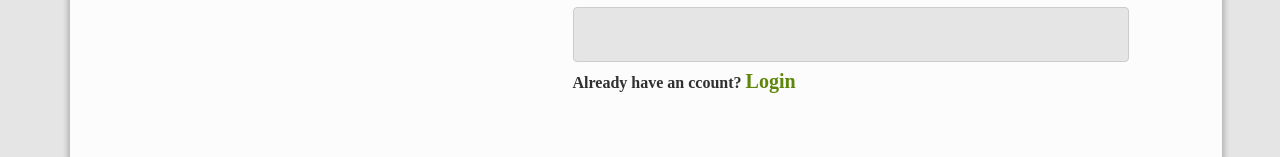
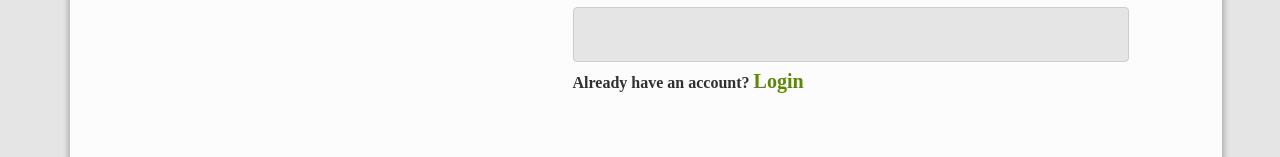
Before and after one commit to chiomaT/Decagon-week8-task, a React (Create React App) app in the folder job-app/: page / in a window 1280 px wide. Shown: the part 597-754 px from the top of the page. Built offline with nearby package versions, Linux system fonts and the light colour scheme.

Commit message:
new update

```diff
--- a/job-app/src/App.js
+++ b/job-app/src/App.js
@@ -1,13 +1,17 @@
 import React from 'react';
 import ApplicationForm from './Components/ApplicationForm'
 import Employer from './Components/Employer/Employerjs';
+import Header from './Components/ApplicationForm'
+import Footer from "./Components/ApplicationForm";
 // import './App.css';
 
 function App() {
   return (
     <div className="App">
       {/* <ApplicationForm /> */}
+
       <Employer />
+
     </div>
   );
 }
--- a/job-app/src/Components/Employer/Employerjs.js
+++ b/job-app/src/Components/Employer/Employerjs.js
@@ -78,7 +78,7 @@ const Employer = () => {
           </div>{/*phone  */}
 
           <div class ="already-have-acct">
-            <h4>Already have an ccount? <a href = "#">Login</a></h4>
+            <h4>Already have an account? <a href = "#">Login</a></h4>
         </div>
           </div>{/*form-first-section  */}
 
```
